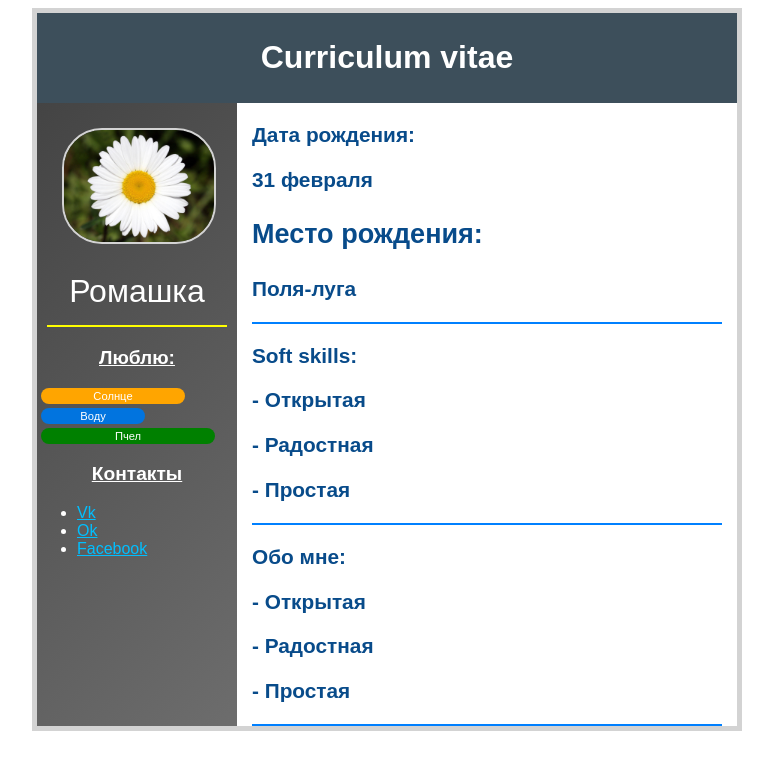
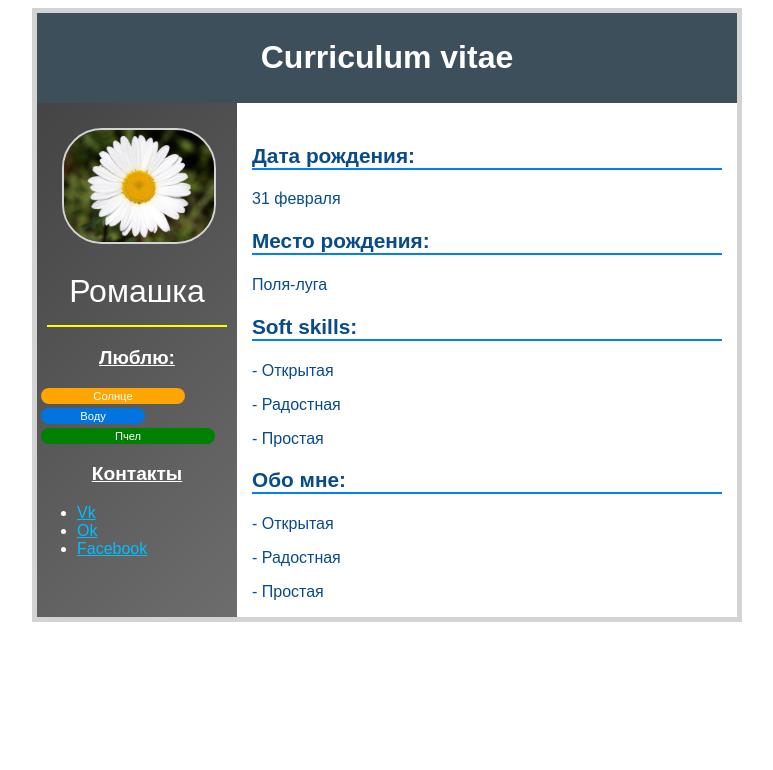
Before and after one commit to tanutam/tanutam.github.io, a plain HTML site: page index.html in a window 1280 px wide. Shown: the whole page, without its empty margins (253-1026 px from the left). Drawn offline with Linux system fonts and the light colour scheme.

Commit message:
Add files via upload
осталось убрать большое расстояние между строк в div.rightBox

```diff
--- a/index.html
+++ b/index.html
@@ -75,11 +75,13 @@
 		.rightBox {
 			color: #084b8a;
 		}
-		div.caption2 {
+		div.rightBox {
+			margin-left: 15px;
+			margin-top: 20px;
+		}
+		p.caption2 {
 			border-bottom: 2px solid #0080ff;
 			width: 470px;
-			margin-left: 15px;
-			margin-top: 20px;
 		}
 		.caption2 {
 			font-size: 130%;
@@ -110,17 +112,20 @@
 				</div>
 			</div>
 			<div class="rightBox">
-				<div class="caption2">Дата рождения:
+				<div>
+					<p class="caption2">Дата рождения:</p>
 					<p>31 февраля</p>
 					<p class="caption2">Место рождения:</p>
 					<p>Поля-луга</p>
 				</div>
-				<div class="caption2">Soft skills:
+				<div>
+					<p class="caption2">Soft skills:</p>
 					<p>- Открытая</p>
 					<p>- Радостная</p>
 					<p>- Простая</p>
 				</div>
-				<div class="caption2">Обо мне:
+				<div>
+					<p class="caption2">Обо мне:</p>
 					<p>- Открытая</p>
 					<p>- Радостная</p>
 					<p>- Простая</p>
```
